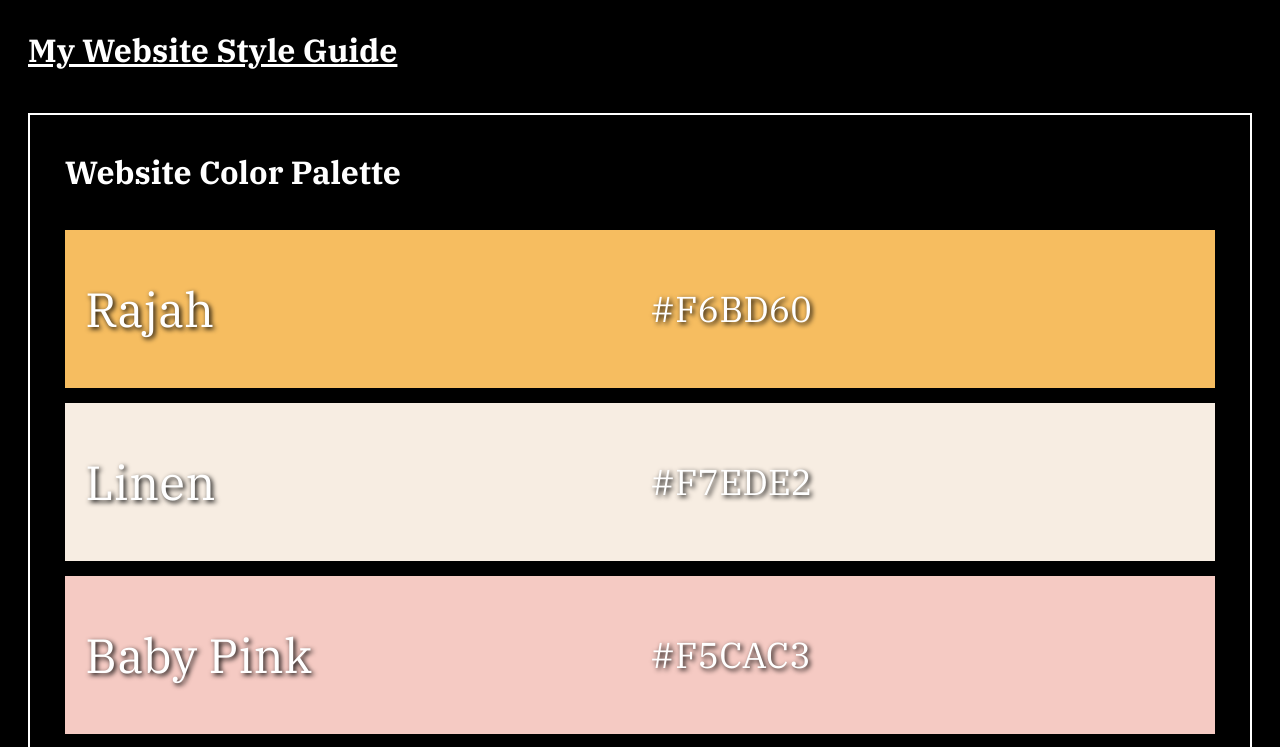
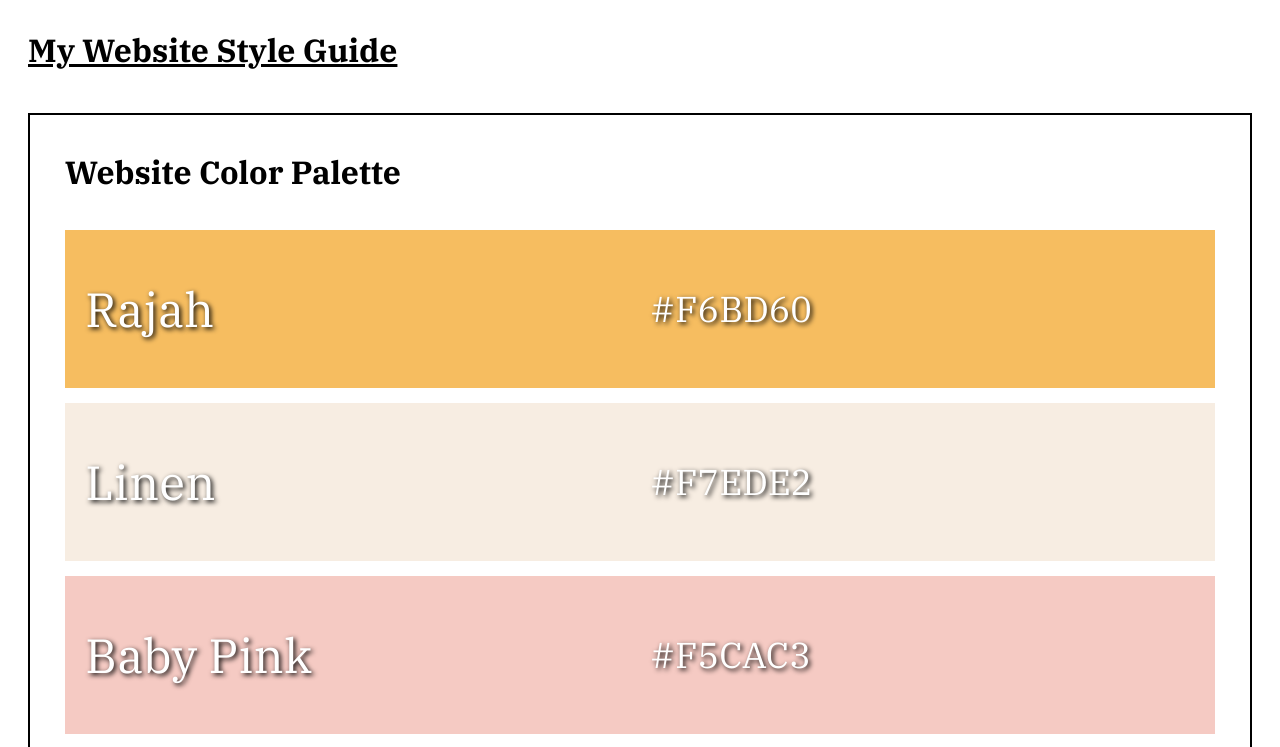
Before and after one commit to AdelineSey/website-design-system, a plain HTML site: page index.html in a window 1280 px wide. Shown: the top 747 px of the page. Drawn offline with Linux system fonts and the light colour scheme.

Commit message:
Changed colors and background colors.

```diff
--- a/styles.css
+++ b/styles.css
@@ -1,21 +1,21 @@
 /* Base Styles */
 
 html {
-    background-color: black;
+    background-color: white;
 }
 
 body {
     font-family: "IBM Plex Serif", serif;
     font-weight: 400;
     font-style: normal;
-    color: white;
+    color: black;
     text-align: center;
 }
 
 /* Header */
 
 header {
-    color: white;
+    color: black;
     margin-left: 20px;
     text-decoration: underline;
     display: flex;
@@ -33,7 +33,7 @@ main {
     grid-template-columns: 1fr;
     grid-template-rows: 3fr;
     gap: 10px;
-    border: 2px solid white;
+    border: 2px solid black;
     margin: 20px;
 }
 
@@ -64,6 +64,7 @@ main {
     justify-content: center;
     justify-items: left;
     padding-left: 20px;
+    color: white;
     text-shadow: 2px 2px 5px black;
     margin-left: 20px;
     margin-right: 20px;
```
